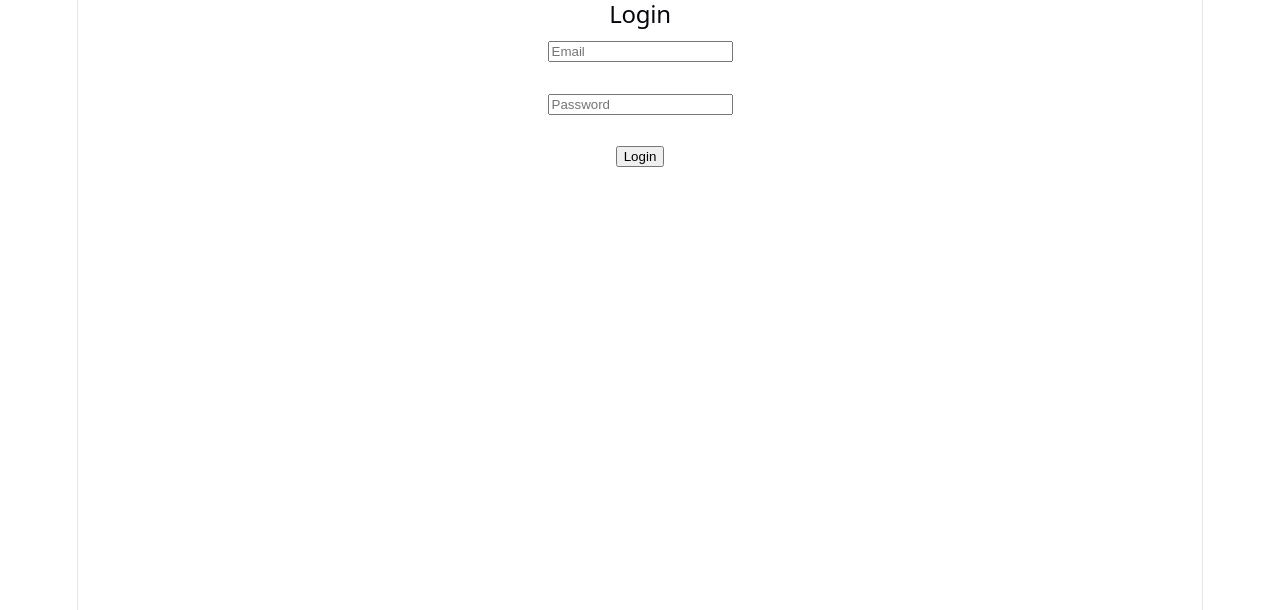
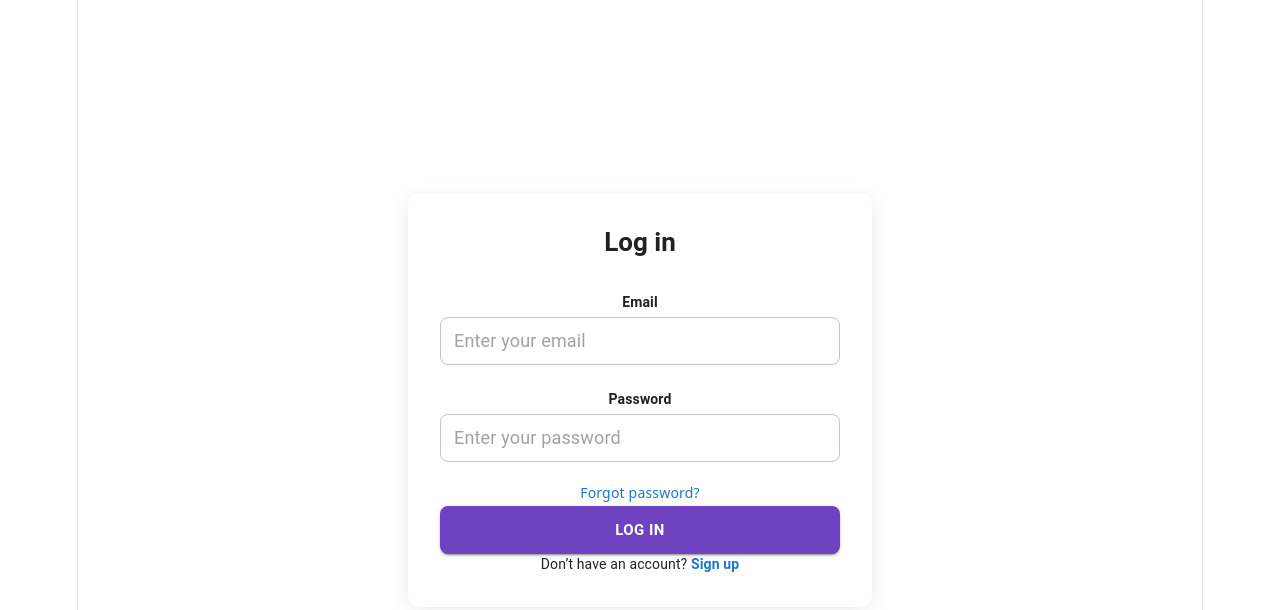
Before and after one commit to Sajida-NA/CRM-frontend, a React (Vite) app: page / in a window 1280 px wide. Shown: the top 610 px of the page. Built offline with nearby package versions, Linux system fonts and the light colour scheme.

Commit message:
Update login page

```diff
--- a/package.json
+++ b/package.json
@@ -10,6 +10,11 @@
     "preview": "vite preview"
   },
   "dependencies": {
+    "@emotion/react": "^11.14.0",
+    "@emotion/styled": "^11.14.1",
+    "@mui/icons-material": "^9.1.1",
+    "@mui/material": "^9.1.2",
+    "bootstrap": "^5.3.8",
     "react": "^19.2.7",
     "react-dom": "^19.2.7"
   },
--- a/src/Pages/login.jsx
+++ b/src/Pages/login.jsx
@@ -1,17 +1,135 @@
-function Login() {
+import { useState } from "react";
+import {
+  Box,
+  Card,
+  TextField,
+  Typography,
+  Button,
+  Link,
+  IconButton,
+  InputAdornment
+} from "@mui/material";
+import { Visibility, VisibilityOff } from "@mui/icons-material";
+
+export default function Login() {
+  const [email, setEmail] = useState("");
+  const [password, setPassword] = useState("");
+  const [showPassword, setShowPassword] = useState(false);
+
+  const togglePassword = () => setShowPassword((prev) => !prev);
+
   return (
-    <div>
-      <h2>Login</h2>
+    <Box
+      sx={{
+        height: "100vh",
+        display: "flex",
+        justifyContent: "center",
+        alignItems: "center"
+      }}
+    >
+      <Card
+        sx={{
+          width: 400,
+          p: 4,
+          borderRadius: 3,
+          boxShadow: "0px 4px 20px rgba(0,0,0,0.08)",
+          display: "flex",
+          flexDirection: "column"
+        }}
+      >
+        <Typography
+          variant="h5"
+          sx={{
+            textAlign: "center",
+            mb: 4,
+            fontWeight: 600,
+            fontSize: "26px"
+          }}
+        >
+          Log in
+        </Typography>
 
-      <input type="email" placeholder="Email" />
-      <br /><br />
+        {/* Email */}
+        <Box sx={{ mb: 3 }}>
+          <Typography sx={{ fontSize: 14, fontWeight: 600, mb: 0.5 }}>
+            Email
+          </Typography>
 
-      <input type="password" placeholder="Password" />
-      <br /><br />
+          <TextField
+            fullWidth
+            placeholder="Enter your email"
+            value={email}
+            onChange={(e) => setEmail(e.target.value)}
+            sx={{
+              "& .MuiOutlinedInput-root": {
+                height: 48,
+                borderRadius: 2
+              }
+            }}
+          />
+        </Box>
 
-      <button>Login</button>
-    </div>
+        {/* Password */}
+        <Box sx={{ mb: 2 }}>
+          <Typography sx={{ fontSize: 14, fontWeight: 600, mb: 0.5 }}>
+            Password
+          </Typography>
+
+          <TextField
+            fullWidth
+            type={showPassword ? "text" : "password"}
+            placeholder="Enter your password"
+            value={password}
+            onChange={(e) => setPassword(e.target.value)}
+            sx={{
+              "& .MuiOutlinedInput-root": {
+                height: 48,
+                borderRadius: 2
+              }
+            }}
+            InputProps={{
+              endAdornment: (
+                <InputAdornment position="end">
+                  <IconButton onClick={togglePassword}>
+                    {showPassword ? <VisibilityOff /> : <Visibility />}
+                  </IconButton>
+                </InputAdornment>
+              )
+            }}
+          />
+        </Box>
+
+        {/* Forgot Password */}
+        <Box textAlign="right" mt={1} mb={3}>
+          <Link underline="hover" sx={{ fontSize: 14, fontWeight: 500 }}>
+            Forgot password?
+          </Link>
+        </Box>
+
+        {/* Login Button */}
+        <Button
+          fullWidth
+          variant="contained"
+          sx={{
+            backgroundColor: "#6f42c1",
+            height: 48,
+            borderRadius: 2,
+            fontWeight: 600,
+            fontSize: 15,
+            "&:hover": { backgroundColor: "#5a32a3" }
+          }}
+        >
+          Log in
+        </Button>
+
+        {/* Signup */}
+        <Typography textAlign="center" mt={4} sx={{ fontSize: 14 }}>
+          Don’t have an account?{" "}
+          <Link underline="hover" sx={{ fontWeight: 600 }}>
+            Sign up
+          </Link>
+        </Typography>
+      </Card>
+    </Box>
   );
 }
-
-export default Login;
```
Also changed, not shown: 1 other file (tests, documents, lock files or other folders).
